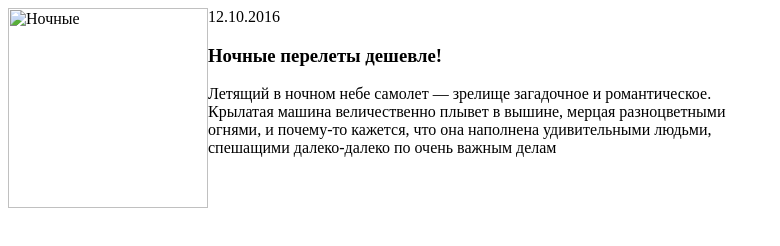
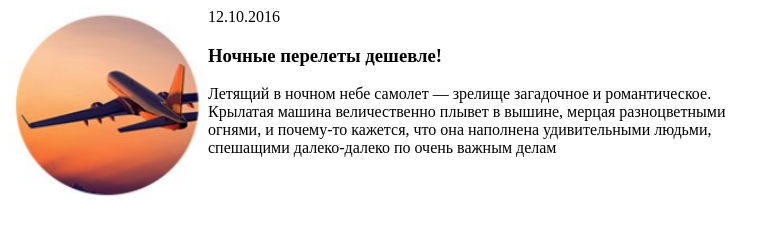
Before and after one commit to MariiaEvdokimova/MariiaEvdokimova.github.io, a plain HTML site: page plane_html/folder/inner/index.html in a window 1280 px wide. Shown: the whole page, without its empty margins (0-780 px from the left). Drawn offline with Linux system fonts and the light colour scheme.

Commit message:
Update index.html

```diff
--- a/plane_html/folder/inner/index.html
+++ b/plane_html/folder/inner/index.html
@@ -12,7 +12,7 @@
  <body>
   <table width="100%" cellspacing="0" cellpadding="0">
    <tr>
-    <td class="leftcol"><img src=".\img\img1.jpg"
+    <td class="leftcol"><img src="/plane_html/img/img1.jpg"
     width="200" height="200" alt=Ночные перелеты дешевле!></td>
     <td valign="top"align="left">
       12.10.2016
```
